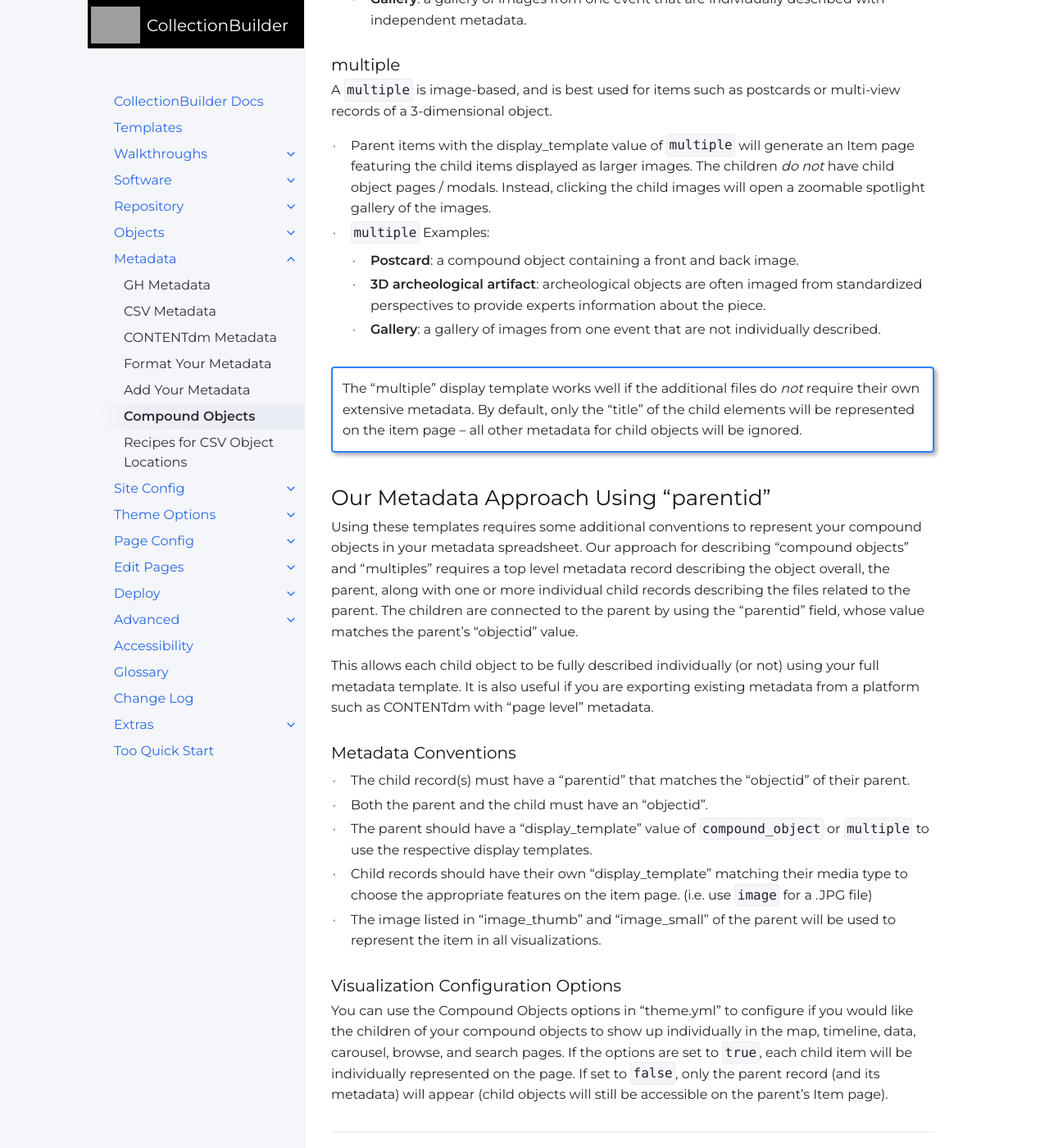
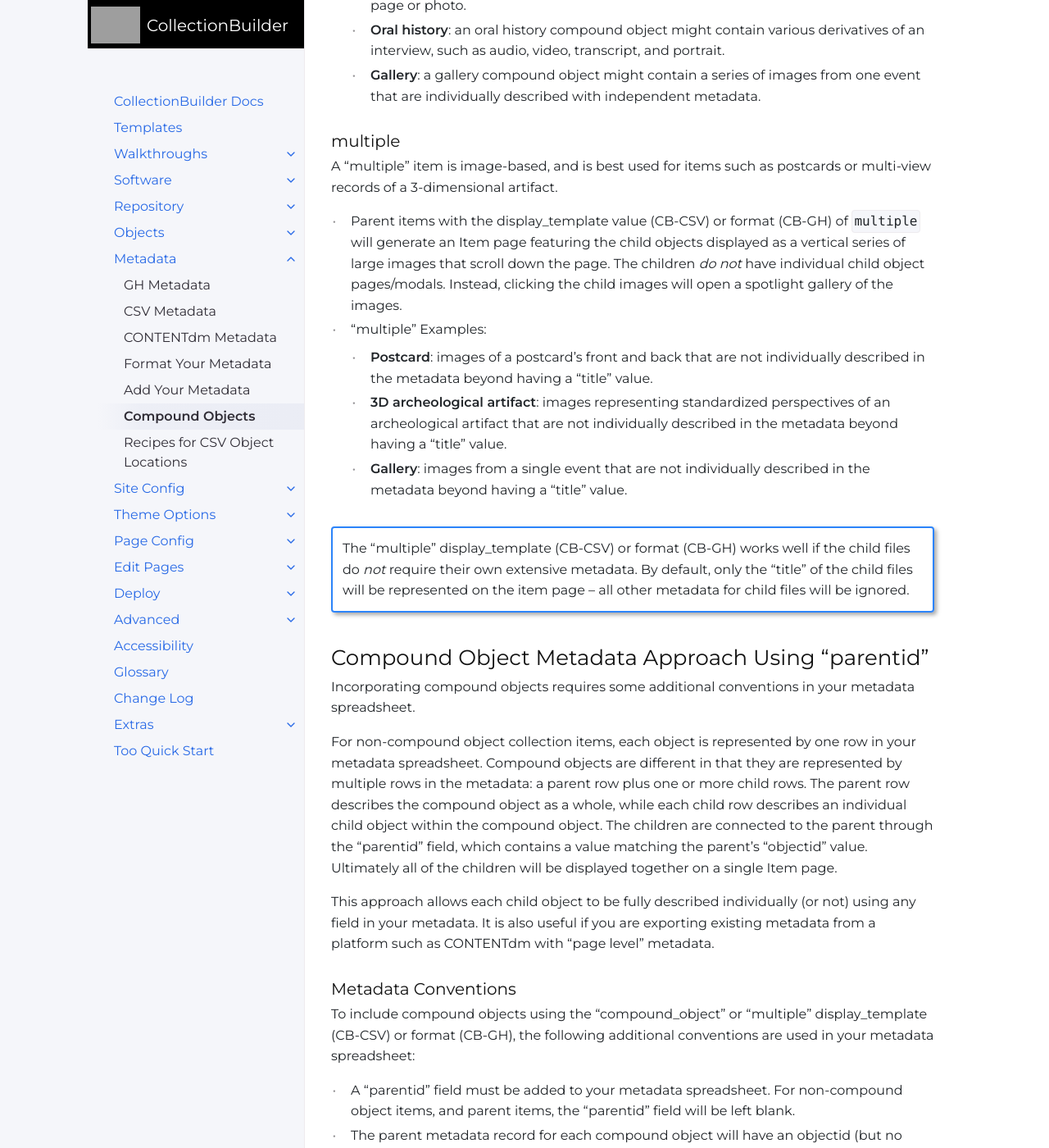
Before and after one commit to CollectionBuilder/cb-docs, a Jekyll site: the page built from docs/metadata/compound-objects.md, in a window 1280 px wide and 1400 px high, scrolled down 1117 px. Shown: the whole window at 82% size. Built offline with Jekyll 4.4.1, drawn with Linux system fonts in a browser that asks for light colours; comment, search, counter and statistics services are not loaded; some of the changed text lies outside the part shown.

Commit message:
rearrange cpd object docs

```diff
--- a/docs/metadata/compound-objects.md
+++ b/docs/metadata/compound-objects.md
@@ -5,60 +5,73 @@ nav_order: 8
 ---
 # Compound Objects and Multiples
 
-_Note: While "object" is in the title of this section, a "compound object" is better categorized as an issue related to metadata than to objects (i.e. digital files) proper._
+_Note: While "object" is in the title of this section, a "compound object" is better categorized as an concept related to metadata than to objects (i.e. digital files) proper._
 
 Compound objects and multiples can be used in both CollectionBuilder-CSV and CollectionBuilder-GH, but the implementation process is slightly different between the two templates.
 
-Please see the [demo compound object metadata sheet](https://docs.google.com/spreadsheets/d/1UNwl02r3fB-ybiKqb3SY4K30Tf4_rY_NOv5_o5WtVoY/edit?usp=sharing) for an example of how compound objects are represented in a metadata spreadsheet, and visit the [demo CollectionBuilder-CSV site](https://compound-1lqv.onrender.com/) to see how this looks in operation.
+Please see the demo compound object metadata sheets for [CollectionBuilder-CSV](https://docs.google.com/spreadsheets/d/1UNwl02r3fB-ybiKqb3SY4K30Tf4_rY_NOv5_o5WtVoY/edit?usp=sharing) and [CollectionBuilder-GH](https://docs.google.com/spreadsheets/d/1C1ZV3VrawKRLYUtemUdi8hLbhJw2yhn6kv-xv6_HaNk/copy?usp=sharing) for an example of how compound objects are represented in a metadata spreadsheet, and visit the [demo CollectionBuilder-CSV site](https://compound-1lqv.onrender.com/) and [demo CollectionBuilder-GH site](https://collectionbuilder.github.io/collectionbuilder-gh/) to see how this looks in operation.
 
 ## Context
 
-A "Compound Object" describes an item that is made up of a set of digital files intended to be treated as one singular connected object in the system and displayed on a single "item" page.
+A "Compound Object" describes an item that is made up of a set of digital files intended to be treated as one connected item in the collection site and displayed on a single Item page.
 
-CollectionBuilder has two default types of compound object display templates:
+CollectionBuilder has two default types of compound object displays:
 "compound_object" and "multiple".
+
+In CollectionBuilder-CSV, these values (`compound_object` and `multiple`) populate the compound object record's display_template field. In CollectionBuilder-GH, they populate the compound object record's format field.
 
 ### compound_object
 
-A `compound_object` can include a set of objects from any type of media that CollectionBuilder handles, i.e. image, pdf, video, audio, panorama, or record, matching the single item display_template options.
+A "compound_object" item can include a set of objects with any media type that CollectionBuilder handles, i.e. image, pdf, video, audio, panorama (CB-CSV only), or record.
 
-- Parent items with the display_template value of `compound_object` will generate an Item page featuring a grid of cards representing item thumbnails for each child object. Clicking the child thumbnails opens a child object page as a modal. The child modal has similar features to the display of a single item page, but maintains the context of the compound object parent.
-- `compound_object` examples:
-    - **Scrapbook**: for a digitized scrapbook the "compound object" might contain a series of 25 individual page images or 25 individual items listed on multiple pages. The parent metadata record provides full details about the scrapbook, while the child metadata records will only describe the unique information about each page or item.
-    - **Oral history**: each object might contain different derivatives of an interview, audio, video, transcript, and portrait.
-    - **Gallery**: a gallery of images from one event that are individually described with independent metadata.
+- Parent items with the display_template (CB-CSV) or format (CB-GH) value of `compound_object` will generate an Item page featuring a grid of cards representing item thumbnails for each child object. Clicking the child thumbnails opens a child object page as a modal. The child modal has similar features to the display of a single item page, but maintains the context of the compound object parent.
+- "compound_object" examples:
+    - **Scrapbook**: to represent a digitized scrapbook, a compound object might contain a series of 25 pages or photographs from a scrapbook. The parent compound object metadata record provides full details about the scrapbook, while the child object metadata records will only describe the unique information about each individual page or photo.
+    - **Oral history**: an oral history compound object might contain various derivatives of an interview, such as audio, video, transcript, and portrait.
+    - **Gallery**: a gallery compound object might contain a series of images from one event that are individually described with independent metadata.
 
 ### multiple
 
-A `multiple` is image-based, and is best used for items such as postcards or multi-view records of a 3-dimensional object.
+A "multiple" item is image-based, and is best used for items such as postcards or multi-view records of a 3-dimensional artifact.
 
-- Parent items with the display_template value of `multiple` will generate an Item page featuring the child items displayed as larger images. The children *do not* have child object pages / modals. Instead, clicking the child images will open a zoomable spotlight gallery of the images.
-- `multiple` Examples:
-    - **Postcard**: a compound object containing a front and back image.
-    - **3D archeological artifact**: archeological objects are often imaged from standardized perspectives to provide experts information about the piece.
-    - **Gallery**: a gallery of images from one event that are not individually described.
+- Parent items with the display_template value (CB-CSV) or format (CB-GH) of `multiple` will generate an Item page featuring the child objects displayed as a vertical series of large images that scroll down the page. The children *do not* have individual child object pages/modals. Instead, clicking the child images will open a spotlight gallery of the images.
+- "multiple" Examples:
+    - **Postcard**: images of a postcard's front and back that are not individually described in the metadata beyond having a "title" value.
+    - **3D archeological artifact**: images representing standardized perspectives of an archeological artifact that are not individually described in the metadata beyond having a "title" value.
+    - **Gallery**: images from a single event that are not individually described in the metadata beyond having a "title" value.
 
 {:.alert .alert-blue }
-The "multiple" display template works well if the additional files do *not* require their own extensive metadata. By default, only the "title" of the child elements will be represented on the item page -- all other metadata for child objects will be ignored.
+The "multiple" display_template (CB-CSV) or format (CB-GH) works well if the child files do *not* require their own extensive metadata. By default, only the "title" of the child files will be represented on the item page -- all other metadata for child files will be ignored.
 
-## Our Metadata Approach Using "parentid"
+## Compound Object Metadata Approach Using "parentid"
 
-Using these templates requires some additional conventions to represent your compound objects in your metadata spreadsheet.
-Our approach for describing "compound objects" and "multiples" requires a top level metadata record describing the object overall, the parent, along with one or more individual child records describing the files related to the parent.
-The children are connected to the parent by using the "parentid" field, whose value matches the parent's "objectid" value.
+Incorporating compound objects requires some additional conventions in your metadata spreadsheet.
 
-This allows each child object to be fully described individually (or not) using your full metadata template. It is also useful if you are exporting existing metadata from a platform such as CONTENTdm with "page level" metadata.
+For non-compound object collection items, each object is represented by one row in your metadata spreadsheet.
+Compound objects are different in that they are represented by multiple rows in the metadata: a parent row plus one or more child rows.
+The parent row describes the compound object as a whole, while each child row describes an individual child object within the compound object.
+The children are connected to the parent through the "parentid" field, which contains a value matching the parent's "objectid" value.
+Ultimately all of the children will be displayed together on a single Item page.
+
+This approach allows each child object to be fully described individually (or not) using any field in your metadata.
+It is also useful if you are exporting existing metadata from a platform such as CONTENTdm with "page level" metadata.
 
 ### Metadata Conventions
 
-- The child record(s) must have a "parentid" that matches the "objectid" of their parent.
-- Both the parent and the child must have an "objectid".
-- The parent should have a "display_template" value of `compound_object` or `multiple` to use the respective display templates.
-- Child records should have their own "display_template" matching their media type to choose the appropriate features on the item page. (i.e. use `image` for a .JPG file)
-- The image listed in "image_thumb" and "image_small" of the parent will be used to represent the item in all visualizations.
+To include compound objects using the "compound_object" or "multiple" display_template (CB-CSV) or format (CB-GH), the following additional conventions are used in your metadata spreadsheet:
+
+- A "parentid" field must be added to your metadata spreadsheet. For non-compound object items, and parent items, the "parentid" field will be left blank.
+- The parent metadata record for each compound object will have an objectid (but no parentid), and use the display_template (CB-CSV) or format (CB-GH) value of either `compound_object` or `multiple`.
+- Each child record **must have an objectid AND a parentid**
+    - Each child record's "parentid" value must match the parent metadata record's `objectid`. (e.g. If the parent's "objectid" is `example002`, then all children should have `example002` in their "parentid" field.)
+    - Each child record should have a value for display_template (CB-CSV) or format (CB-GH) that corresponds to its media type. See [options for display_template]({{ '/docs/metadata/csv_metadata/#display_template' | relative_url }}) for CB-CSV and [options for format]({{ '/docs/metadata/gh_metadata/#format' | relative_url }}) for CB-GH. A parent with display_template/format `multiple` will have children with display_template (CB-CSV) value `image` or format (CB-GH) value `image/jpeg`. A parent with display_template/format `compound_object` could have children with a variety of display_template (CB-CSV) or format (CB-GH) values.
+
+**For CollectionBuilder-CSV only**: The image listed in "image_thumb" and "image_small" of the parent will be used to represent the item in all visualizations.
 
 ### Visualization Configuration Options
 
-You can use the Compound Objects options in "theme.yml" to configure if you would like the children of your compound objects to show up individually in the map, timeline, data, carousel, browse, and search pages.
-If the options are set to `true`, each child item will be individually represented on the page.
-If set to `false`, only the parent record (and its metadata) will appear (child objects will still be accessible on the parent's Item page).
+Configure the "Compound Objects" options in "theme.yml" to add or remove the children of your compound objects on the map, timeline, data, carousel, browse, and search pages.
+
+If a Compound Objects option is set to `true`, each child item will be individually represented on the corresponding page.
+If set to `false`, only the parent record (and its metadata) will appear on the corresponding page.
+Child objects will still be accessible on the parent's Item page.
--- a/docs/metadata/csv_metadata.md
+++ b/docs/metadata/csv_metadata.md
@@ -56,29 +56,19 @@ Setting the template enables a great deal of flexibility and simplifies customiz
     - `panorama`: a 360 degree image. Item pages will use the Javascript based panorama viewer, [Panellum](https://pannellum.org/) to display the image in a 360 degree view.
     - `record`: metadata only record.
     - `item`: generic fallback item page, displays image or icon depending on "image_thumb"
-    - `compound_object`: a record for a object that includes multiple file instances that are described/managed separately in the metadata. The item page will display a grid of collected items (of any accepted CB type) whose metadata and media can be viewed in a series of browsable modals. Compound objects use an additional set of conventions, see [below for more details](#compound-object-display-templates).
-    - `multiple`: a record for a object that includes multiple images (such as a postcard) that are listed separately in the metadata. The item page will feature a vertical series of large images that scroll down the page and a popup gallery function. Multiples use an additional set of conventions, see [below for more details](#compound-object-display-templates).
+    - `compound_object`: a record for an item that includes multiple file instances that are described/managed separately in the metadata. The item page will display a grid of collected items (of any accepted CB type) whose metadata and media can be viewed in a series of browsable modals. Compound objects use an additional set of conventions, see [below for more details](#compound-object-display-templates).
+    - `multiple`: a record for an item that includes multiple images (such as a postcard) that are listed separately in the metadata. The item page will feature a vertical series of large images that scroll down the page and a popup gallery function. Multiples use an additional set of conventions, see [below for more details](#compound-object-display-templates).
 - See ["docs/item-pages.md"](https://github.com/CollectionBuilder/collectionbuilder-csv/blob/main/docs/item_pages.md) in your CollectionBuilder-CSV project repository for more details.
 
 <div class="alert alert-blue" markdown="1">
 
 #### Compound Object Display Templates
 
-For regular items, each object is represented by one row in your metadata spreadsheet.
-Compound objects on the other hand are represented by multiple rows: a parent row plus one or more child rows.
-The parent record describes the object overall, while each child describes the individual component parts/files--all of them will be displayed together on a single Item page.
+CollectionBuilder-CSV supports Compound Objects!
+A "Compound Object" describes an item that is made up of a set of digital files intended to be treated as one connected item in the collection site and displayed on a single Item page.
 
-To include compound objects using the "compound_object" or "multiple" display template, the following additional conventions are used in your metadata spreadsheet:
-
-- A "parentid" field must be added to your metadata spreadsheet/csv. For regular items and parent items this field will left be blank.
-- The parent metadata record for each compound object will have an objectid (but no parentid), and use the "display_template" value of either `compound_object` or `multiple`.
-- Each child record **must have an objectid AND a parentid**
-    - Each child record's `parentid` value must match the parent metadata record's `objectid`. e.g. If the parent's "objectid" is `example002`, then all children should have `example002` in their "parentid" field.
-    - Each child record can use any standard `display_template` corresponding to the object type. e.g. a parent using the `multiple` template will have several children using the `image` template; a parent using the `compound_object` template could have children using all different display template options.
-
-Please see the [demo compound object metadata sheet](https://docs.google.com/spreadsheets/d/1UNwl02r3fB-ybiKqb3SY4K30Tf4_rY_NOv5_o5WtVoY/edit?usp=sharing) for an example of how this might look in a metadata spreadsheet, and visit the [demo CollectionBuilder-CSV site](https://compound-1lqv.onrender.com/) to see how this looks in operation.
-
-For full details on compound objects, check out [our section on Compound Objects]({{ '/docs/metadata/compound-objects/' | relative_url }}).
+Incorporating compound objects requires some additional conventions in your metadata spreadsheet.
+For full details on how to add compound objects to your site, check out the [Compound Objects section]({{ '/docs/metadata/compound-objects/' | relative_url }}) of the docs.
 
 </div>
 
--- a/docs/metadata/gh_metadata.md
+++ b/docs/metadata/gh_metadata.md
@@ -52,26 +52,18 @@ Without values in the fields below, CollectionBuilder will not work properly.
     - Document: `application/pdf`
     - Audio: `audio/mp3`
     - Video: `video/mp4`
+    - Compound Object: `compound_object`
+    - Multiple: `multiple`
 
 <div class="alert alert-blue" markdown="1">
 
 #### Compound Object Formats
 
-For regular items, each object is represented by one row in your metadata spreadsheet.
-Compound objects on the other hand are represented by multiple rows: a parent row plus one or more child rows.
-The parent record describes the object overall, while each child describes the individual component parts/files--all of them will be displayed together on a single Item page.
+CollectionBuilder-GH supports Compound Objects!
+A "Compound Object" describes an item that is made up of a set of digital files intended to be treated as one connected item in the collection site and displayed on a single Item page.
 
-To include compound objects using the "compound_object" or "multiple" format, the following additional conventions are used in your metadata spreadsheet:
-
-- A "parentid" field must be added to your metadata spreadsheet/csv. For regular items and parent items this field will left be blank.
-- The parent metadata record for each compound object will have an objectid (but no parentid), and use the "format" value of either `compound_object` or `multiple`.
-- Each child record **must have an objectid AND a parentid**
-    - Each child record's `parentid` value must match the parent metadata record's `objectid`. e.g. If the parent's "objectid" is `example002`, then all children should have `example002` in their "parentid" field.
-    - Each child record can use any standard "format" corresponding to the object format. e.g. a parent using the `multiple` format will have several children using the `image` format; a parent using the `compound_object` format could have children using all different format options.
-
-Please see the [demo compound object metadata sheet](https://docs.google.com/spreadsheets/d/1C1ZV3VrawKRLYUtemUdi8hLbhJw2yhn6kv-xv6_HaNk/copy?usp=sharing) for an example of how this might look in a metadata spreadsheet, and visit the [demo CollectionBuilder-GH site](https://collectionbuilder.github.io/collectionbuilder-gh/) to see how this looks in operation.
-
-For full details on compound objects, check out [our section on Compound Objects]({{ '/docs/metadata/compound-objects/' | relative_url }}).
+Incorporating compound objects requires some additional conventions in your metadata spreadsheet.
+For full details on how to add compound objects to your site, check out the [Compound Objects section]({{ '/docs/metadata/compound-objects/' | relative_url }}) of the docs.
 
 </div>
 
```
